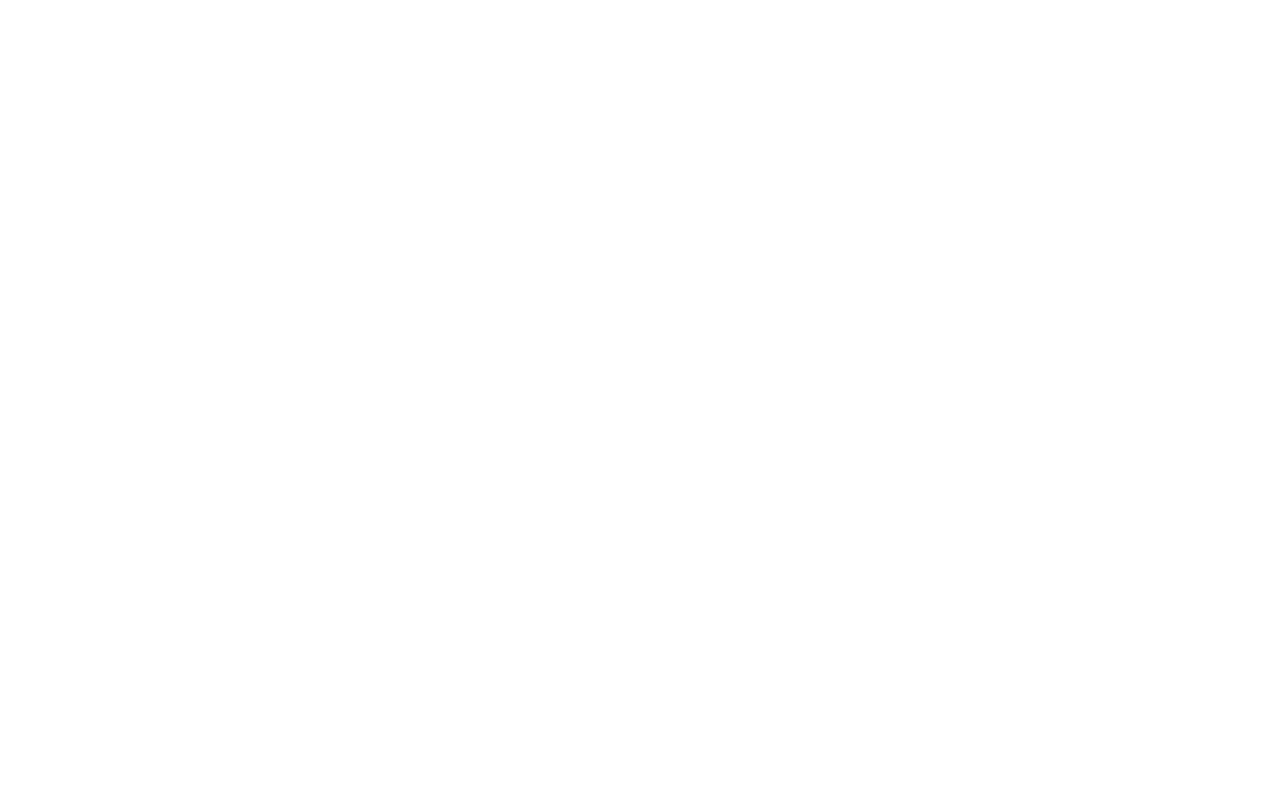
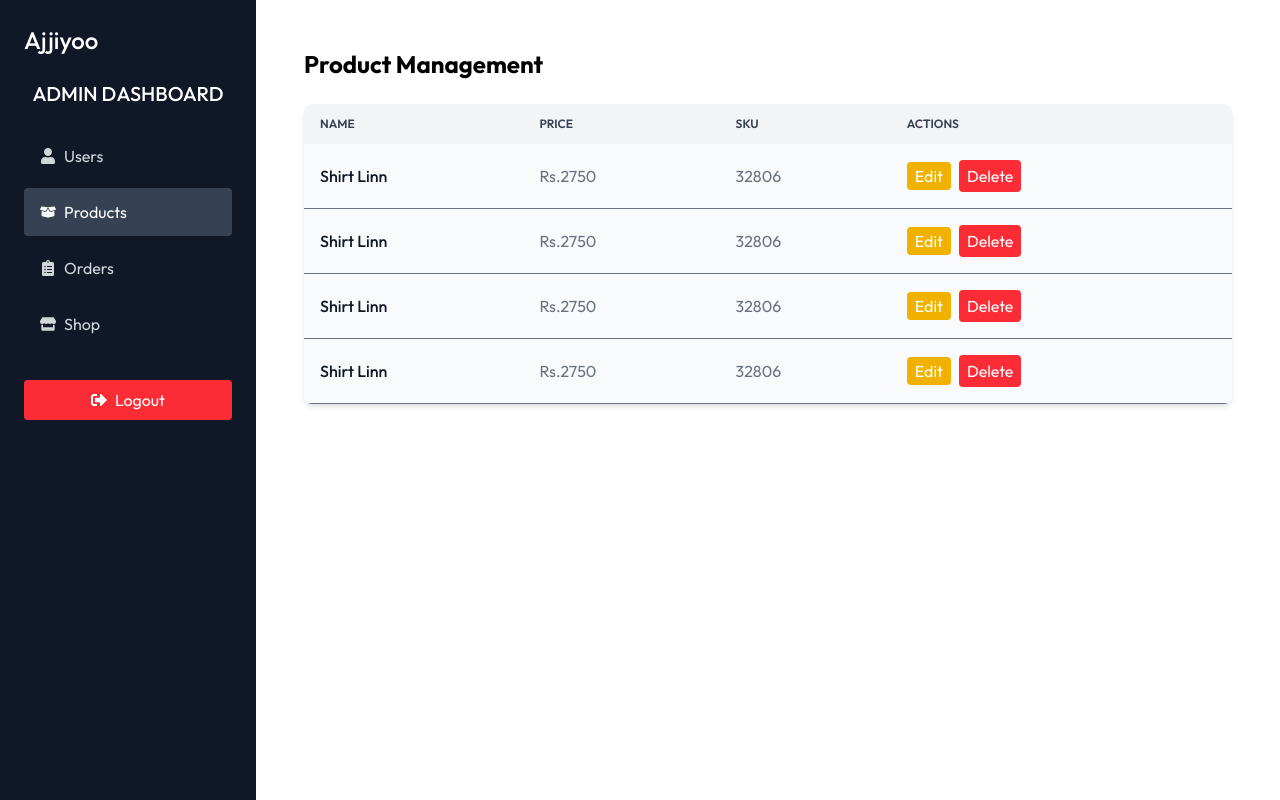
Before and after one commit to asjadahamed77/AjjiyooEcom, a React (Vite) app in the folder client/: page /admin/products in a window 1280 px wide. Before the commit this address had no page. Built offline with nearby package versions, Linux system fonts and the light colour scheme.

Commit message:
Completed Product Management Page

```diff
--- a/client/src/App.jsx
+++ b/client/src/App.jsx
@@ -14,6 +14,7 @@
 import AdminLayout from './components/admin/AdminLayout';
 import AdminHomePage from './pages/AdminHomePage';
 import UserManagement from './components/admin/UserManagement';
+import ProductManagement from './components/admin/ProductManagement';
 
 function App() {
   return (
@@ -35,6 +36,7 @@
         <Route path='/admin'element={<AdminLayout />} >
         <Route index element={<AdminHomePage />} />
         <Route path='users' element={<UserManagement />} />
+        <Route path='products' element={<ProductManagement />} />
         </Route>
       </Routes>
     </BrowserRouter>
--- /dev/null
+++ b/client/src/components/admin/ProductManagement.jsx
@@ -0,0 +1,90 @@
+import { Link } from "react-router-dom";
+const ProductManagement = () => {
+  const products = [
+    {
+      _id: 123,
+      name: "Shirt Linn",
+      price: 2750,
+      sku: 32806,
+    },
+    {
+      _id: 323,
+      name: "Shirt Linn",
+      price: 2750,
+      sku: 32806,
+    },
+    {
+      _id: 323,
+      name: "Shirt Linn",
+      price: 2750,
+      sku: 32806,
+    },
+    {
+      _id: 654,
+      name: "Shirt Linn",
+      price: 2750,
+      sku: 32806,
+    },
+  ];
+
+  const handleDelete = (id) => {
+    if(window.confirm("Are you sure want to delete the product?")){
+        console.log(id);
+
+    }
+  }
+
+  return (
+    <div className="max-w-7xl p-6 mx-auto">
+      <h2 className="text-2xl font-bold mb-6">Product Management</h2>
+      <div className="overflow-x-auto shadow-md sm:rounded-lg">
+        <table className="min-w-full text-left text-gray-500">
+          <thead className="bg-gray-100 text-xs uppercase font-semibold text-gray-700">
+            <tr>
+              <td className="py-3 px-4">Name</td>
+              <td className="py-3 px-4">Price</td>
+              <td className="py-3 px-4">SKU</td>
+              <td className="py-3 px-4">Actions</td>
+            </tr>
+          </thead>
+          <tbody>
+            {products.length > 0 ? (
+              products.map((product) => (
+                <tr
+                  key={product._id}
+                  className="border-b bg-gray-50 cursor-pointer hover:bg-gray-200"
+                >
+                  <td className="p-4 font-medium text-gray-900 whitespace-nowrap">
+                    {product.name}
+                  </td>
+                  <td className="p-4">Rs.{product.price}</td>
+                  <td className="p-4">{product.sku}</td>
+                  <td className="p-4">
+                    <Link to={`/admin/products/${product._id}/edit`}
+                    className="bg-yellow-500 text-white px-2 py-1 rounded mr-2 hover:bg-yellow-600"
+                    >
+                        Edit
+                    </Link>
+                    <button onClick={()=> handleDelete(product._id)}
+                          className="bg-red-500 text-white px-2 py-1 rounded mr-2 hover:bg-red-600"
+                        >
+                Delete
+                    </button>
+                  </td>
+                </tr>
+              ))
+            ) : (
+              <tr>
+                <td colSpan={4} className="text-center text-gray-600 p-4">
+No products found
+                </td>
+              </tr>
+            )}
+          </tbody>
+        </table>
+      </div>
+    </div>
+  );
+};
+
+export default ProductManagement;
```
